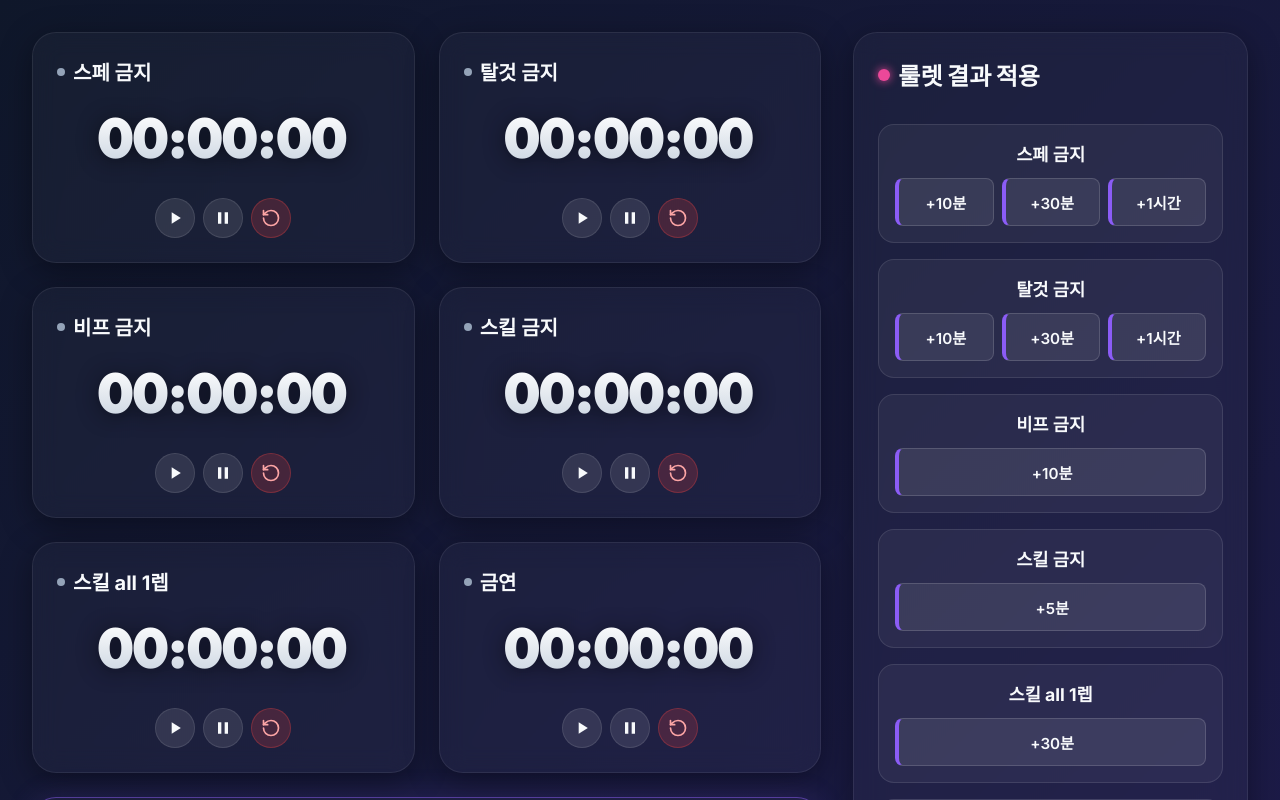
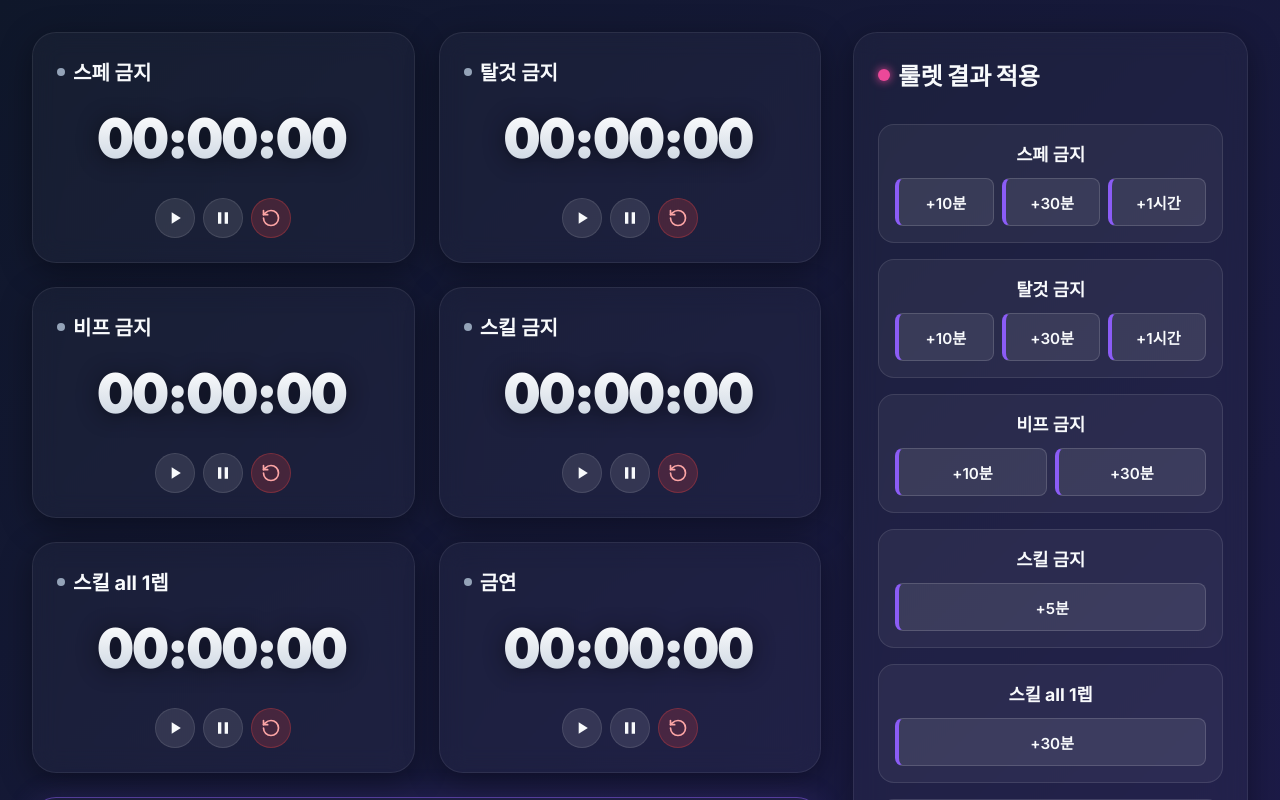
Before and after one commit to cksqls97/roulette, a React (Vite) app: page / in a window 1280 px wide. Shown: the top 800 px of the page. Built offline with nearby package versions, Linux system fonts and the light colour scheme.

Commit message:
feat: add bifrost 30m button

```diff
--- a/src/App.tsx
+++ b/src/App.tsx
@@ -195,6 +195,7 @@ function App() {
       case 'space10m': updateTimer('space', 10 * 60); break;
       case 'mount10m': updateTimer('mount', 10 * 60); break;
       case 'bifrost10m': updateTimer('bifrost', 10 * 60); break;
+      case 'bifrost30m': updateTimer('bifrost', 30 * 60); break;
       case 'space30m': updateTimer('space', 30 * 60); break;
       case 'skill5m': updateTimer('skill', 5 * 60); break;
       case 'skillLvl1_30m': updateTimer('skillLvl1', 30 * 60); break;
@@ -407,6 +408,7 @@ function App() {
               <div className="action-group-header">비프 금지</div>
               <div className="action-group-buttons">
                 <button className="action-btn time-add" onClick={() => handleRoulette('bifrost10m')}>+10분</button>
+                <button className="action-btn time-add" onClick={() => handleRoulette('bifrost30m')}>+30분</button>
               </div>
             </div>
 
```
